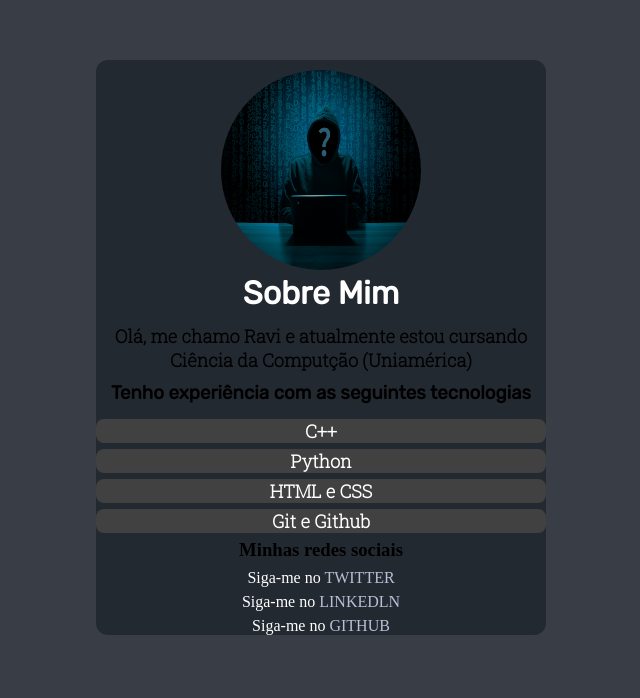
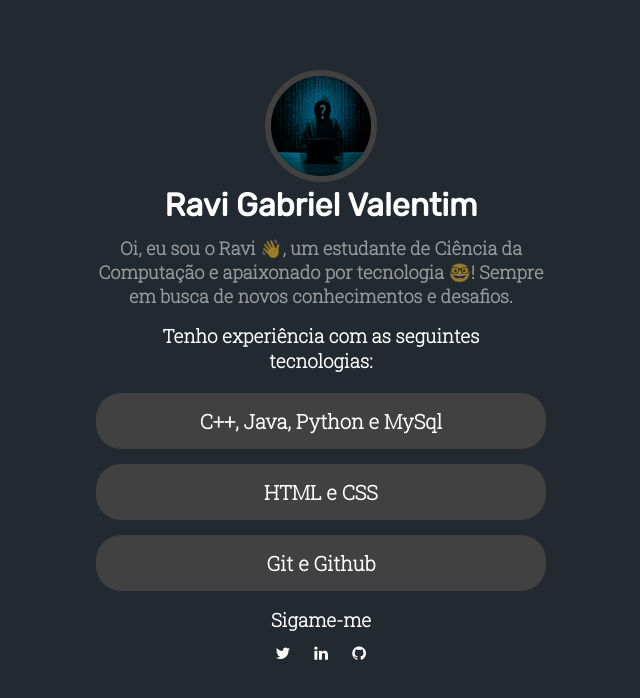
Before and after one commit to ravi-0x8b/ravi-website, a plain HTML site: page index.html in a window 1280 px wide. Shown: the whole page, without its empty margins (319-959 px from the left). Drawn offline with Linux system fonts and the light colour scheme; a web font is replaced by a local one.

Commit message:
new update

```diff
--- a/index.html
+++ b/index.html
@@ -11,24 +11,26 @@
     <link href="https://fonts.googleapis.com/css2?family=Gulzar&family=Roboto+Mono:ital,wght@0,300;0,400;1,200&family=Roboto:ital,wght@0,300;0,500;1,400;1,500&display=swap" rel="stylesheet">
     <link href="https://fonts.googleapis.com/css2?family=Gulzar&family=Roboto+Mono:ital,wght@0,300;0,400;1,200&family=Roboto+Slab:wght@200&family=Roboto:ital,wght@0,300;0,500;1,400;1,500&display=swap" rel="stylesheet">
     <link href="https://fonts.googleapis.com/css2?family=Gulzar&family=Roboto+Mono:ital,wght@0,300;0,400;1,200&family=Roboto+Slab:wght@200&family=Roboto:ital,wght@0,300;0,500;1,400;1,500&family=Rubik&display=swap" rel="stylesheet">
+    <link rel="stylesheet" href="https://cdnjs.cloudflare.com/ajax/libs/font-awesome/4.7.0/css/font-awesome.min.css">
 </head>
 <body>
     <div class="container">
         <img src="hacker.jpg" alt="My photo" class="icon">
-        <h1>Sobre Mim</h1>
-        <p class="about">Olá, me chamo Ravi e atualmente estou cursando Ciência da Computção (Uniamérica)</p>
-        <h3 id="experience">Tenho experiência com as seguintes tecnologias</h3>
+        <h1>Ravi Gabriel Valentim</h1>
+        <p class="about">Oi, eu sou o Ravi 👋, um estudante de Ciência da Computação e apaixonado por tecnologia 🤓!
+            Sempre em busca de novos conhecimentos e desafios.</p>
+        </p>
+        <h3 class="experience">Tenho experiência com as seguintes <br>tecnologias:</h3>
         <ul>
-            <li>C++</li>
-            <li>Python</li>
+            <li>C++, Java, Python e MySql</li>
             <li>HTML e CSS</li>
             <li>Git e Github</li>
         </ul>
         <footer>
-            <h3 id="msocial">Minhas redes sociais</h3>
-            <p class="social">Siga-me no <a href="https://twitter.com/r2i0xff" target="_blank">Twitter</a></p>
-            <p class="social">Siga-me no <a href="https://www.linkedin.com/in/ravi-valentim/" target="_blank">Linkedln</a></p>
-            <p class="social">Siga-me no <a href="https://github.com/ravi-0x8b" target="_blank">Github</a></p>
+            <h3 id="social">Sigame-me</h3>
+            <a href="https://twitter.com/r2i0xff" target="_blank" class="fa fa-twitter"></a>
+            <a href="https://www.linkedin.com/in/ravi-valentim/" target="_blank" class="fa fa-linkedin"></a>
+            <a href="https://github.com/ravi-0x8b" target="_blank" class="fa fa-github"></a>
         </footer>
     </div>
 </body>
--- a/style.css
+++ b/style.css
@@ -7,11 +7,10 @@ p {
     color: #ffff;
 }
 body {
-    background: #393E46;
+    background: #232931;
 }
 
 .container {
-    background: #232931;
     text-align: center;
     width: 450px;
     margin: 60px auto 0;
@@ -19,10 +18,11 @@ body {
 }
 
 img.icon {
-    width: 200px;
-    height: 200px;
+    width: 100px;
+    height: 100px;
     border-radius: 50%;
     margin-top: 10px;
+    border: 6px #414141 solid;
 }
 
 h1 {
@@ -32,10 +32,10 @@ h1 {
 }
 
 p.about {
+    color: #fff8;
     font-family: 'Roboto slab', sans-serif;
     font-weight: 600;
     font-size: 18px;
-    color: #000000;
     margin-bottom: 10px;
 }
 
@@ -50,19 +50,20 @@ ul li {
     font-weight: 600;
     list-style: none;
     text-decoration: none;
-    font-size: 18px;
+    font-size: 20px;
+    margin-top: 15px;
     margin-bottom: 6px;
     display: flex;
     align-items: center;
     justify-content: center;
     background: #414141;
-    border-radius: 8px;
+    border-radius: 25px;
+    height: 56px;
 }
 
 a {
+    color: #ffff;
     text-decoration: none;
-    color: #BDBDD7;
-    text-transform: uppercase;
     transition: color 400ms;
 }
 
@@ -70,10 +71,28 @@ a:hover {
     color: #54A4AF
 }
 
+.experience {
+    font-family: 'Roboto slab', sans-serif;
+    color: #ffff;
+    margin-top: 15px;
+    margin-bottom: 20px;
+}
+
 .social {
+    display: inline;
     margin-bottom: 6px;
 }
 
-#msocial {
+#social {
+    font-family: 'Roboto slab', sans-serif;
+    color: #ffff;
+    margin-top: 16px;
     margin-bottom: 8px;
 }
+
+.fa {
+    text-decoration: none;
+    text-align: center;
+    width: 30px;
+    margin: 5px 2px;
+}
```
